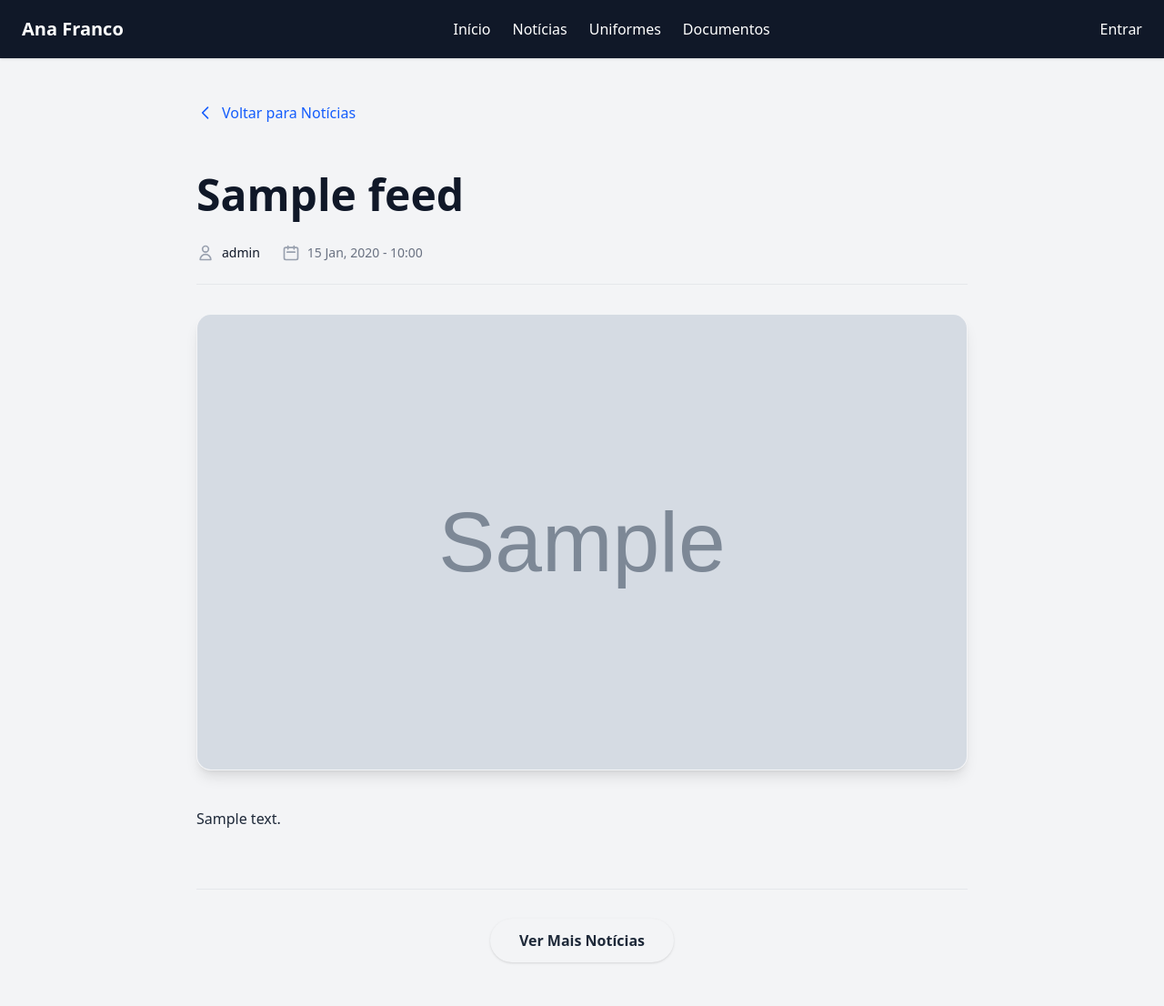
After one commit to HilarioJrx/ana-franco-edu, a Django app: page /news/1/ in a window 1280 px wide. The commit adds this page. Shown: the whole page at 91% size. Run offline with Django 5.2, Linux system fonts and the light colour scheme; data comes from the database, SQL or seed files in the repository; tables that the repository leaves empty hold one stand-in row (values such as "Sample post"); grey boxes marked "Sample" are stand-in pictures; some libraries are stand-ins or nearby versions.

Commit message:
feat: add news functionality with list and detail views and integrate Tailwind CSS

```diff
--- a/core/urls.py
+++ b/core/urls.py
@@ -1,9 +1,10 @@
 from django.urls import path, include
-from .views import home, CustomLoginView, editor, gestor, news_list, uniform_catalog, document_list, my_orders
+from .views import home, CustomLoginView, editor, gestor, news_list, news_detail, uniform_catalog, document_list, my_orders
 
 urlpatterns = [
     path('', home, name='home'),
     path('news/', news_list, name='news_list'),
+    path('news/<int:pk>/', news_detail, name='news_detail'),
     path('uniformes/', uniform_catalog, name='uniform_catalog'),
     path('documentos/', document_list, name='document_list'),
     path('accounts/login/', CustomLoginView.as_view(), name='login'),
--- a/core/views.py
+++ b/core/views.py
@@ -1,4 +1,4 @@
-from django.shortcuts import render, redirect
+from django.shortcuts import render, redirect, get_object_or_404
 from django.contrib.auth.decorators import login_required
 from django.contrib.auth.views import LoginView
 from django.contrib.auth import login as auth_login
@@ -18,6 +18,10 @@ def home(request):
 def news_list(request):
     feeds = Feed.objects.all().order_by('-created_at').prefetch_related('categories')
     return render(request, 'core/news_list.html', {'feeds': feeds})
+
+def news_detail(request, pk):
+    feed = get_object_or_404(Feed.objects.prefetch_related('categories'), pk=pk)
+    return render(request, 'core/news_detail.html', {'feed': feed})
 
 
 class CustomLoginView(LoginView):
--- /dev/null
+++ b/templates/core/news_detail.html
@@ -0,0 +1,54 @@
+{% extends 'base.html' %}
+
+{% block title %}{{ feed.title }} - Portal Ana Franco{% endblock %}
+
+{% block content %}
+<div class="max-w-4xl mx-auto px-6 py-12">
+    <div class="mb-8">
+        <a href="{% url 'news_list' %}" class="text-blue-600 hover:text-blue-800 font-medium inline-flex items-center mb-6 transition-colors">
+            <svg class="w-5 h-5 mr-2" fill="none" stroke="currentColor" viewBox="0 0 24 24"><path stroke-linecap="round" stroke-linejoin="round" stroke-width="2" d="M15 19l-7-7 7-7"></path></svg>
+            Voltar para Notícias
+        </a>
+
+        <div class="flex flex-wrap gap-2 mb-6">
+            {% for category in feed.categories.all %}
+            <span class="px-3 py-1 rounded-full text-xs font-bold text-white shadow-sm"
+                  style="background-color: {{ category.color|default:'#4B5563' }}">
+                {{ category.name }}
+            </span>
+            {% endfor %}
+        </div>
+
+        <h1 class="text-4xl md:text-5xl font-extrabold text-gray-900 mb-6 leading-tight break-words">
+            {{ feed.title }}
+        </h1>
+
+        <div class="flex items-center text-sm text-gray-500 border-b border-gray-200 pb-6 mb-8">
+            <div class="flex items-center mr-6">
+                <svg class="w-5 h-5 mr-2 text-gray-400" fill="none" stroke="currentColor" viewBox="0 0 24 24"><path stroke-linecap="round" stroke-linejoin="round" stroke-width="2" d="M16 7a4 4 0 11-8 0 4 4 0 018 0zM12 14a7 7 0 00-7 7h14a7 7 0 00-7-7z"></path></svg>
+                <span class="font-medium text-gray-900">{{ feed.author.get_full_name|default:feed.author.username }}</span>
+            </div>
+            <div class="flex items-center">
+                <svg class="w-5 h-5 mr-2 text-gray-400" fill="none" stroke="currentColor" viewBox="0 0 24 24"><path stroke-linecap="round" stroke-linejoin="round" stroke-width="2" d="M8 7V3m8 4V3m-9 8h10M5 21h14a2 2 0 002-2V7a2 2 0 00-2-2H5a2 2 0 00-2 2v12a2 2 0 002 2z"></path></svg>
+                <time datetime="{{ feed.created_at|date:'Y-m-d' }}">{{ feed.created_at|date:"d M, Y - H:i" }}</time>
+            </div>
+        </div>
+    </div>
+
+    {% if feed.image %}
+    <figure class="mb-10 rounded-2xl overflow-hidden shadow-lg border border-gray-100">
+        <img src="{{ feed.image.url }}"
+             alt="{{ feed.title }}"
+             class="w-full h-auto max-h-[500px] object-cover">
+    </figure>
+    {% endif %}
+
+    <article class="prose prose-lg prose-blue max-w-none text-gray-800 break-words leading-relaxed whitespace-pre-wrap">{{ feed.content }}</article>
+
+    <div class="mt-16 pt-8 border-t border-gray-200 text-center">
+        <a href="{% url 'news_list' %}" class="inline-block bg-gray-100 hover:bg-gray-200 text-gray-800 font-semibold py-3 px-8 rounded-full transition-colors shadow-sm">
+            Ver Mais Notícias
+        </a>
+    </div>
+</div>
+{% endblock %}
```
Also changed, not shown: templates/core/news_list.html (+14 -7 lines), theme/static/css/dist/styles.css.
